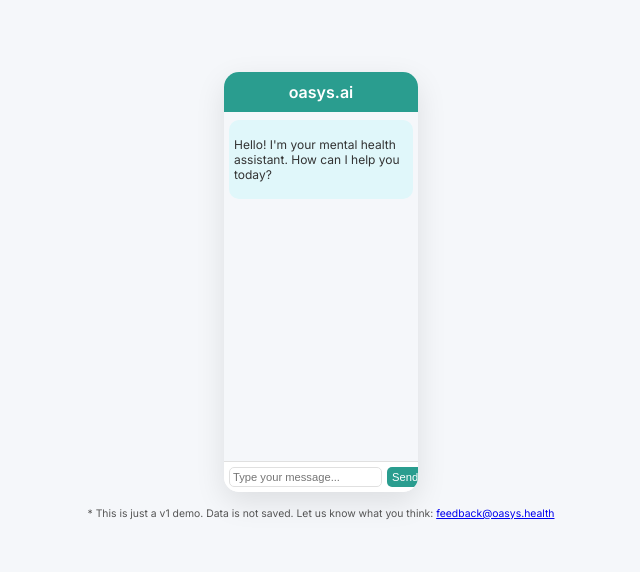
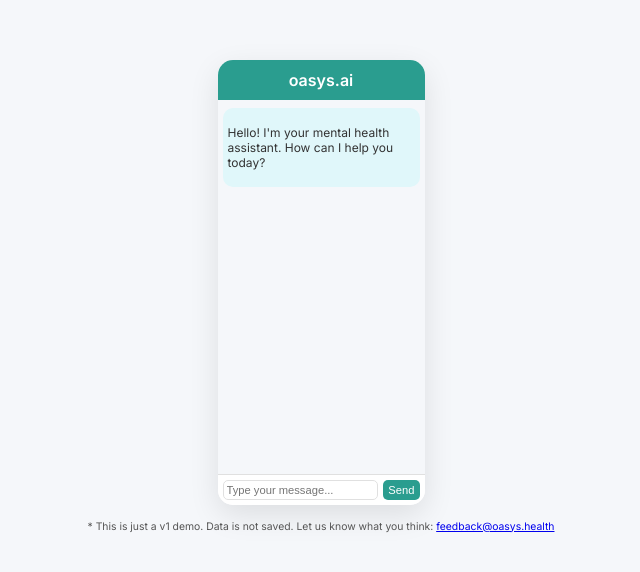
Before and after one commit to hashemabdou/oasys, a website: page index.html in a window 1280 px wide. Shown: the part 104-676 px from the top of the page, without its empty margins (319-959 px from the left). Drawn offline with Linux system fonts and the light colour scheme.

Commit message:
screen size adjustment

```diff
--- a/script.js
+++ b/script.js
@@ -1,5 +1,6 @@
 async function getChatbotResponse(message) {
     const apiUrl = 'http://localhost:3000/api/chat'; // Your backend endpoint
+    "const apiUrl = 'https://your-heroku-app.herokuapp.com/api/chat'; // Replace with your actual Heroku URL"
 
     try {
         const response = await fetch(apiUrl, {
--- a/styles.css
+++ b/styles.css
@@ -10,8 +10,8 @@
 }
 
 .chat-container {
-    width: 194px;
-    height: 420px;
+    width: 207px;
+    height: 445px;
     background-color: #ffffff;
     border-radius: 15px;
     box-shadow: 0 10px 30px rgba(0, 0, 0, 0.1);
```
Also changed, not shown: README.md, 1 other file.
